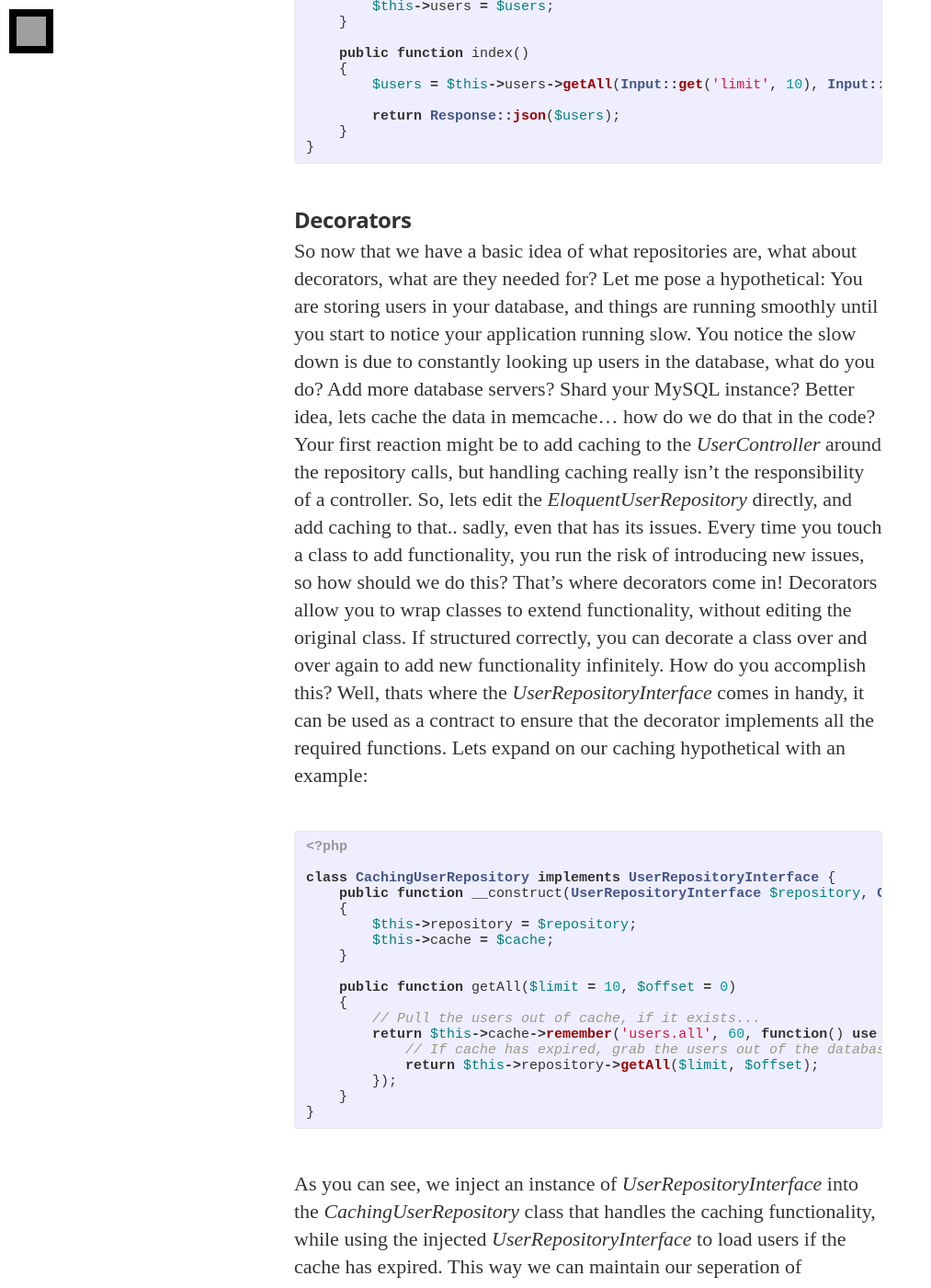
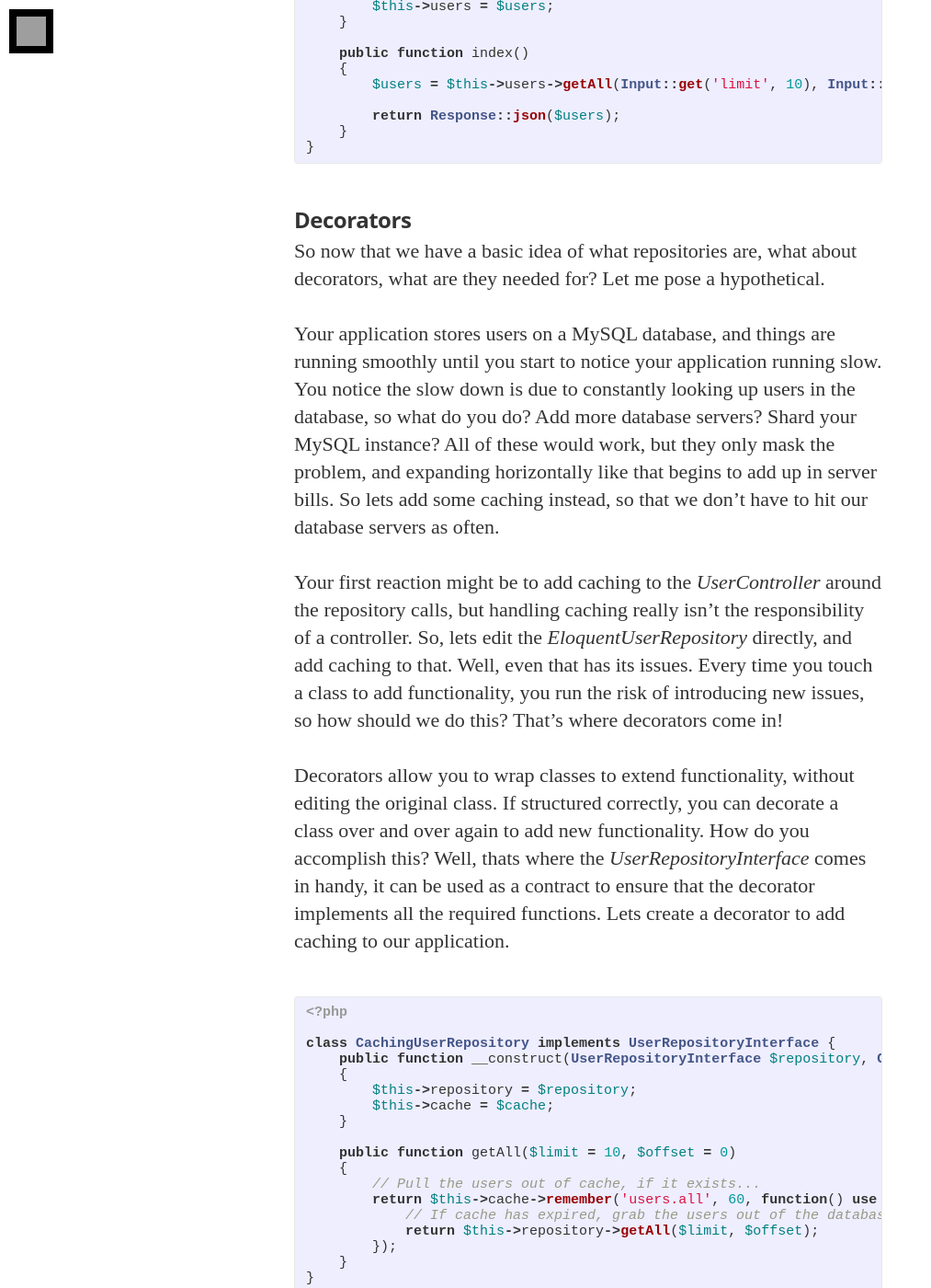
Before and after one commit to hskrasek/hskrasek.github.io, a Jekyll site: the page built from _posts/2015-02-21-repositories-and-decorators-laravel.markdown, in a window 1280 px wide and 1400 px high, scrolled down 1649 px. Shown: the whole window at 92% size, without its empty margins (0-1013 px from the left). Built offline with Jekyll 4.4.1, drawn with Linux system fonts in a browser that asks for light colours; nearby versions of some CDN libraries; some web fonts are replaced; Markdown is read by kramdown in place of the engine named in the settings; grey boxes are pictures that could not be loaded.

Commit message:
More wording changes, basically trying to not be a crap writer.
Signed-off-by: Hunter Skrasek <hunterskrasek@me.com>

```diff
--- a/_posts/2015-02-21-repositories-and-decorators-laravel.markdown
+++ b/_posts/2015-02-21-repositories-and-decorators-laravel.markdown
@@ -58,9 +58,24 @@ class UserController extends Controller {
 {% endhighlight %}
 ### Decorators
 
-So now that we have a basic idea of what repositories are, what about decorators, what are they needed for? Let me pose a hypothetical: You are storing users in your database, and things are running smoothly until you start to notice your application running slow. You notice the slow down is due to constantly looking up users in the database, what do you do? Add more database servers? Shard your MySQL instance? Better idea, lets cache the data in memcache... how do we do that in the code?
-Your first reaction might be to add caching to the _UserController_ around the repository calls, but handling caching really isn't the responsibility of a controller. So, lets edit the _EloquentUserRepository_ directly, and add caching to that.. sadly, even that has its issues. Every time you touch a class to add functionality, you run the risk of introducing new issues, so how should we do this? That's where decorators come in!
-Decorators allow you to wrap classes to extend functionality, without editing the original class. If structured correctly, you can decorate a class over and over again to add new functionality infinitely. How do you accomplish this? Well, thats where the _UserRepositoryInterface_ comes in handy, it can be used as a contract to ensure that the decorator implements all the required functions. Lets expand on our caching hypothetical with an example:
+So now that we have a basic idea of what repositories are, what about decorators, what are they needed for? Let me
+pose a hypothetical.
+
+Your application stores users on a MySQL database, and things are running smoothly until you start to notice your
+application running slow. You notice the slow down is due to constantly looking up users in the database, so what do
+you do? Add more database servers? Shard your MySQL instance? All of these would work, but they only mask the
+problem, and expanding horizontally like that begins to add up in server bills. So lets add some caching instead, so
+that we don't have to hit our database servers as often.
+
+Your first reaction might be to add caching to the _UserController_ around the repository calls, but handling caching
+ really isn't the responsibility of a controller. So, lets edit the _EloquentUserRepository_ directly, and add
+ caching to that. Well, even that has its issues. Every time you touch a class to add functionality, you run the
+ risk of introducing new issues, so how should we do this? That's where decorators come in!
+
+Decorators allow you to wrap classes to extend functionality, without editing the original class. If structured
+correctly, you can decorate a class over and over again to add new functionality. How do you accomplish this? Well,
+thats where the _UserRepositoryInterface_ comes in handy, it can be used as a contract to ensure that the decorator
+implements all the required functions. Lets create a decorator to add caching to our application.
 {% highlight php %}
 <?php
 
```
